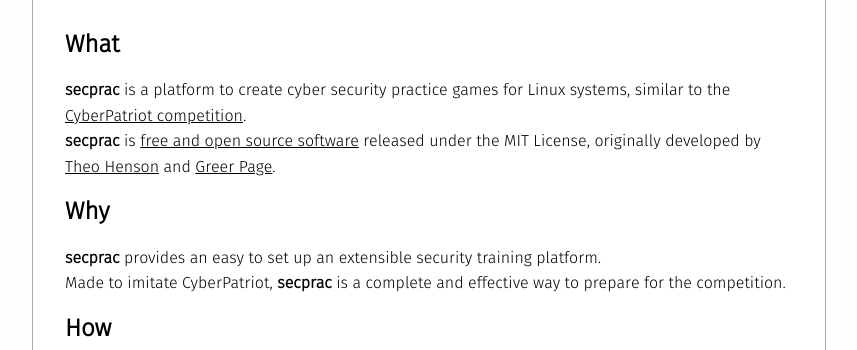
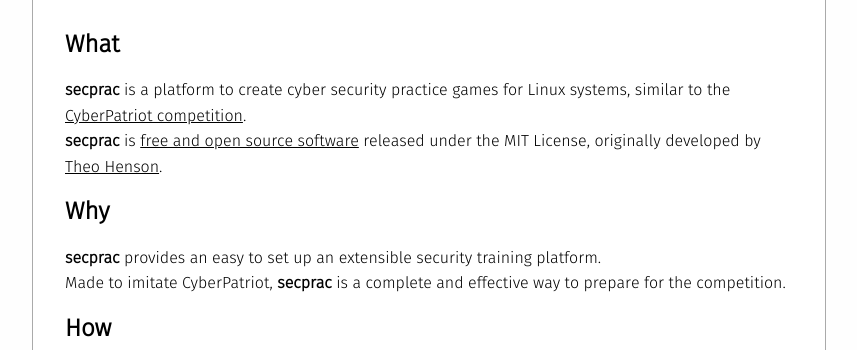
Before and after one commit to tteeoo/secprac-web, a Flask app: page /about in a window 1280 px wide. Shown: the part 518-868 px from the top of the page, without its empty margins (211-1068 px from the left). Run offline with Flask 2, Linux system fonts and the light colour scheme; parts of the project's set-up code (start-up, migrations or seed data) failed here and were passed over.

Commit message:
Changed credit

```diff
--- a/web/templates/about.html
+++ b/web/templates/about.html
@@ -12,7 +12,7 @@
 	<h2>What</h2>
 	<b>secprac</b> is a platform to create cyber security practice games for Linux systems, similar to the <a href="https://www.uscyberpatriot.org/">CyberPatriot competition</a>.
 	<br>
-	<b>secprac</b> is <a href="https://en.wikipedia.org/wiki/Free_and_open-source_software">free and open source software</a> released under the MIT License, originally developed by <a href="https://theohenson.com">Theo Henson</a> and <a href="https://greerpage.com">Greer Page</a>.
+	<b>secprac</b> is <a href="https://en.wikipedia.org/wiki/Free_and_open-source_software">free and open source software</a> released under the MIT License, originally developed by <a href="https://theohenson.com">Theo Henson</a>.
 	<h2>Why</h2>
 	<b>secprac</b> provides an easy to set up an extensible security training platform.
 	<br>
```
